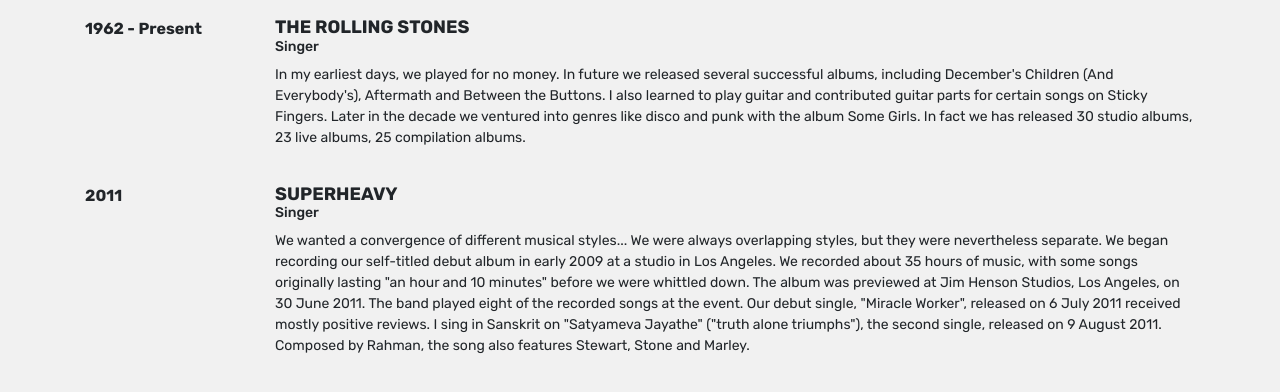
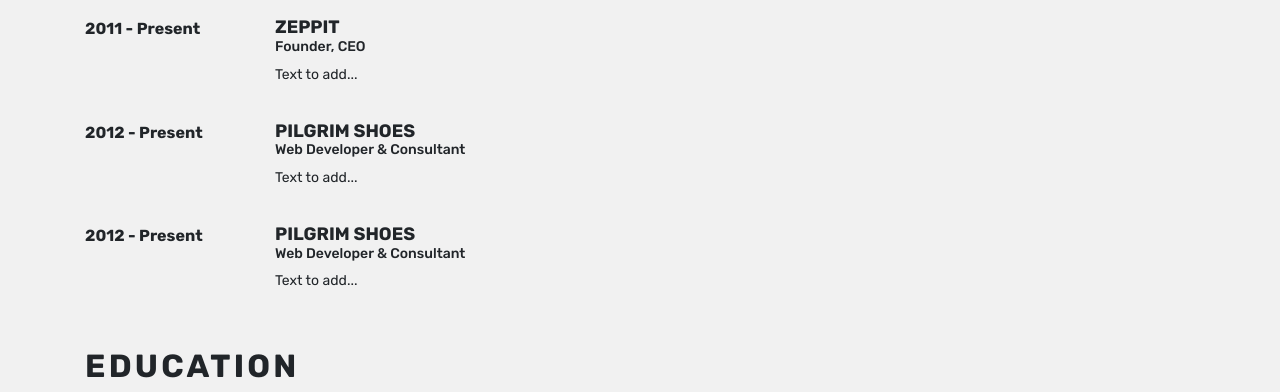
Before and after one commit to maschinoff/resume, a plain HTML site: page index.html in a window 1280 px wide. Shown: the part 407-799 px from the top of the page. Drawn offline with Linux system fonts and the light colour scheme.

Commit message:
Add some experience titles

```diff
--- a/index.html
+++ b/index.html
@@ -88,35 +88,32 @@
                     <section id="experience" class="col-xs-12 col-md-12 content-section">
                         <h2 class="section-header">Experience</h2>
                         <article class="row experience-event">
-                            <div class="col-sm-12 col-md-2 date">1962 - Present</div>
+                            <div class="col-sm-12 col-md-2 date">2011 - Present</div>
                             <div class="col-sm-12 col-md-10">
-                                <h4 class="content-section-header">The Rolling Stones</h4>
-                                <h5 class="content-section-sub-header">Singer</h5>
+                                <h4 class="content-section-header">ZeppIT</h4>
+                                <h5 class="content-section-sub-header">Founder, CEO</h5>
                                 <p class="event-description">
-                                    In my earliest days, we played for no money. In future we released several
-                                    successful albums, including December's Children (And Everybody's), Aftermath and
-                                    Between the Buttons. I also learned to play guitar and contributed guitar parts for
-                                    certain songs on Sticky Fingers. Later in the decade we ventured into genres like
-                                    disco and punk with the album Some Girls. In fact we has released 30 studio albums,
-                                    23 live albums, 25 compilation albums.
+                                    Text to add...
                                 </p>
                             </div>
                         </article>
                         <article class="row experience-event">
-                            <div class="col-sm-12 col-md-2 date">2011</div>
+                            <div class="col-sm-12 col-md-2 date">2012 - Present</div>
                             <div class="col-sm-12 col-md-10">
-                                <h4 class="content-section-header">SuperHeavy</h4>
-                                <h5 class="content-section-sub-header">Singer</h5>
+                                <h4 class="content-section-header">Pilgrim Shoes</h4>
+                                <h5 class="content-section-sub-header">Web Developer & consultant</h5>
                                 <p class="event-description">
-                                    We wanted a convergence of different musical styles... We were always overlapping
-                                    styles, but they were nevertheless separate. We began recording our self-titled debut
-                                    album in early 2009 at a studio in Los Angeles. We recorded about 35 hours of music,
-                                    with some songs originally lasting "an hour and 10 minutes" before we were whittled down.
-                                    The album was previewed at Jim Henson Studios, Los Angeles, on 30 June 2011.
-                                    The band played eight of the recorded songs at the event. Our debut single, "Miracle Worker",
-                                    released on 6 July 2011 received mostly positive reviews. I sing in Sanskrit on
-                                    "Satyameva Jayathe" ("truth alone triumphs"), the second single, released on 9 August 2011.
-                                    Composed by Rahman, the song also features Stewart, Stone and Marley.
+                                    Text to add...
+                                </p>
+                            </div>
+                        </article>
+                        <article class="row experience-event">
+                            <div class="col-sm-12 col-md-2 date">2012 - Present</div>
+                            <div class="col-sm-12 col-md-10">
+                                <h4 class="content-section-header">Pilgrim Shoes</h4>
+                                <h5 class="content-section-sub-header">Web Developer & consultant</h5>
+                                <p class="event-description">
+                                    Text to add...
                                 </p>
                             </div>
                         </article>
```
